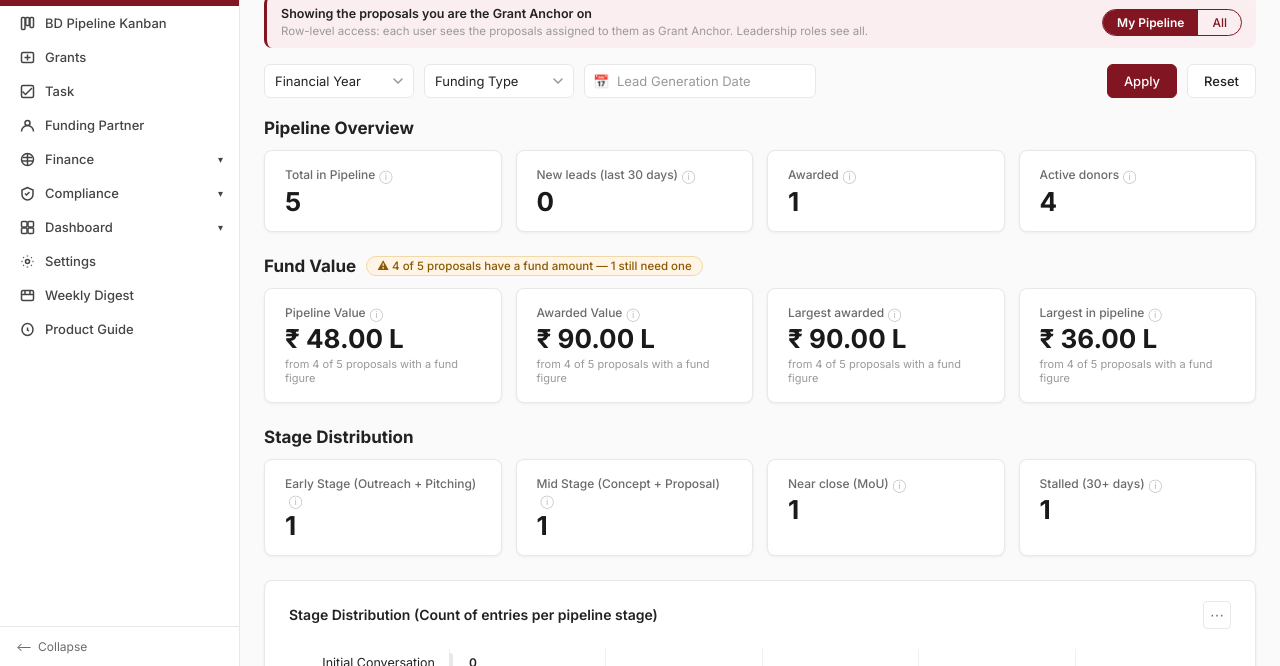
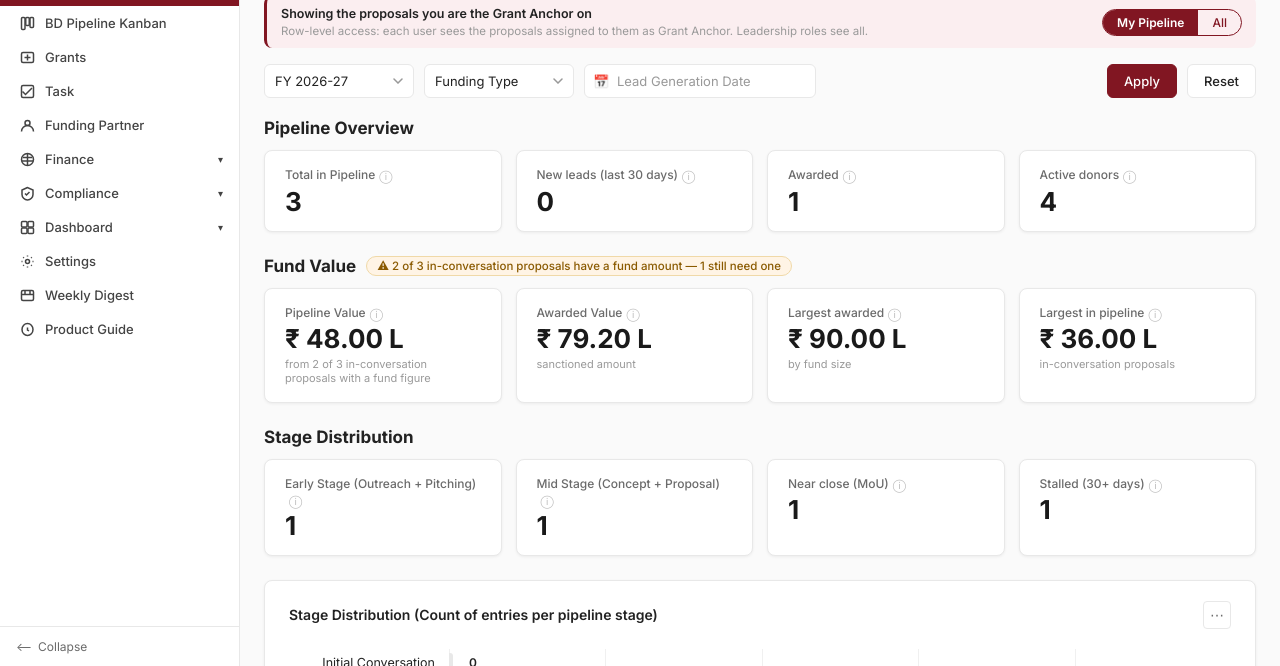
Before and after one commit to prody-dris/trisight-bd-pipeline-wireframe, a plain HTML site: page index.html in a window 1280 px wide. Shown: the part 134-800 px from the top of the page. Drawn offline with Linux system fonts and the light colour scheme.

Commit message:
v7: client feedback (2026-06-11 call) — In-Conversation bucket + stage/finance rework
- Define 'In Conversation' active bucket: Initial Outreach -> MoU Signed (excl. Awarded, On Hold, Not Secured)
- Apply bucket as denominator: Total in Pipeline, Finance Total, Pipeline Value, Largest in Pipeline, Stalled
- Split single 'MoU' stage into 'MoU WIP' + 'MoU Signed' (taxonomy, chart, glossary, pills, dataset)
- Stalled = In-Conversation & 30+ days; 'advanced' now MoU WIP + MoU Signed
- Awarded Value = sanctioned amount (not fund requested); added sanctioned to dummy awarded records
- Stage Distribution bars coloured per stage (maroon ramp; green=Awarded, grey=Hold, red=Lost)
- Not Secured table: added Grant Anchor + Amount columns
- Filter default = FY 2026-27
- Drill-down column standardisation held pending client decision (v6 system-faithful list untouched)

Co-Authored-By: Claude Opus 4.8 (1M context) <noreply@anthropic.com>

```diff
--- a/index.html
+++ b/index.html
@@ -1917,6 +1917,7 @@
       <div class="filter-bar">
         <select class="filter-select" id="filterFY">
           <option value="">Financial Year</option>
+          <option value="fy2627" selected>FY 2026-27</option>
           <option value="fy2526">FY 2025-26</option>
           <option value="fy2425">FY 2024-25</option>
         </select>
@@ -2068,8 +2069,12 @@
                 <span class="glossary-meaning">A full proposal has been submitted to the donor.</span>
               </div>
               <div class="glossary-item">
-                <span class="glossary-stage">MoU (incl. MoU WIP)</span>
-                <span class="glossary-meaning">Memorandum of Understanding — the near-final agreement before the grant. 'WIP' means it is still being drafted.</span>
+                <span class="glossary-stage">MoU WIP</span>
+                <span class="glossary-meaning">Memorandum of Understanding still being drafted.</span>
+              </div>
+              <div class="glossary-item">
+                <span class="glossary-stage">MoU Signed</span>
+                <span class="glossary-meaning">The MoU has been signed — the near-final agreement before the grant is in place.</span>
               </div>
               <div class="glossary-item">
                 <span class="glossary-stage">Grant Awarded</span>
@@ -2099,7 +2104,7 @@
         <div class="card-row card-row-3">
           <div class="stat-card" data-segment="fin-total">
             <span class="drill-icon">↗</span>
-            <div class="card-label">Total Proposals<span class="tip">ⓘ<span class="tip-bubble">Count of all proposals in your scope.</span></span></div>
+            <div class="card-label">Total Proposals<span class="tip">ⓘ<span class="tip-bubble">Proposals currently in conversation — Initial Outreach through MoU Signed. Excludes Awarded, On Hold and Not Secured.</span></span></div>
             <div class="card-value" id="m-fin-total">—</div>
           </div>
           <div class="stat-card" data-segment="fin-with-fund">
@@ -2286,8 +2291,10 @@
               <tr>
                 <th>S.No.</th>
                 <th>Proposal Name</th>
+                <th>Grant Anchor</th>
                 <th>Donor Name</th>
                 <th>Funding Type</th>
+                <th>Amount</th>
                 <th>Reason</th>
                 <th>Stage</th>
                 <th>Re-engage</th>
@@ -2330,7 +2337,7 @@
           </div>
           <div class="stat-card" data-segment="stalled-advanced">
             <span class="drill-icon">↗</span>
-            <div class="card-label">Stalled at advanced stages (Concept + Proposal + MoU)<span class="tip">ⓘ<span class="tip-bubble">Stalled opportunities that were already close to a deal — the most urgent to chase.</span></span></div>
+            <div class="card-label">Stalled at advanced stages (Concept + Proposal + MoU WIP + MoU Signed)<span class="tip">ⓘ<span class="tip-bubble">Stalled opportunities that were already close to a deal — the most urgent to chase.</span></span></div>
             <div class="card-value" id="m-stalled-advanced">—</div>
           </div>
         </div>
@@ -2560,18 +2567,18 @@
      DATASET — single source of truth
   ================================================================ */
   const PROPOSALS = [
-    {id:'P-001', name:'Rural WASH Initiative',        donor:'Asha Kiran Trust',     anchor:'Grant Anchor 1',  stage:'MoU',                  funding:'Indian',  fund:36.0, days:12, lostReason:'', reengage:''},
+    {id:'P-001', name:'Rural WASH Initiative',        donor:'Asha Kiran Trust',     anchor:'Grant Anchor 1',  stage:'MoU WIP',              funding:'Indian',  fund:36.0, days:12, lostReason:'', reengage:''},
     {id:'P-002', name:'Girls Education Access',        donor:'Vidya Foundation',     anchor:'Grant Anchor 1',  stage:'Initial outreach',     funding:'Indian',  fund:null, days:42, lostReason:'', reengage:''},
     {id:'P-003', name:'Clean Energy Villages',         donor:'GreenEarth Fund',      anchor:'Grant Anchor 1',  stage:'Concept Note',         funding:'Foreign', fund:12.0, days:8,  lostReason:'', reengage:''},
-    {id:'P-004', name:'Farmer Livelihoods Programme',  donor:'Annadata Trust',       anchor:'Grant Anchor 1',  stage:'Grant Awarded',        funding:'Indian',  fund:90.0, days:3,  lostReason:'', reengage:''},
+    {id:'P-004', name:'Farmer Livelihoods Programme',  donor:'Annadata Trust',       anchor:'Grant Anchor 1',  stage:'Grant Awarded',        funding:'Indian',  fund:90.0, days:3,  lostReason:'', reengage:'', sanctioned:79.2},
     {id:'P-005', name:'Maternal Health Drive',         donor:'Arogya Foundation',    anchor:'Grant Anchor 1',  stage:'Lost opportunity',     funding:'Indian',  fund:5.0,  days:20, lostReason:'Donor priorities did not match the programme', reengage:''},
     {id:'P-006', name:'Watershed Management',          donor:'BlueDrop Foundation',  anchor:'Rahul Verma', stage:'Initial outreach',     funding:'Foreign', fund:22.0, days:41, lostReason:'', reengage:''},
-    {id:'P-007', name:'Skill Development Hubs',        donor:'Kaushal Trust',        anchor:'Rahul Verma', stage:'MoU',                  funding:'Indian',  fund:15.0, days:36, lostReason:'', reengage:''},
+    {id:'P-007', name:'Skill Development Hubs',        donor:'Kaushal Trust',        anchor:'Rahul Verma', stage:'MoU Signed',           funding:'Indian',  fund:15.0, days:36, lostReason:'', reengage:''},
     {id:'P-008', name:'Nutrition for Children',        donor:'Poshan Fund',          anchor:'Rahul Verma', stage:'Initial Conversation', funding:'Indian',  fund:null, days:5,  lostReason:'', reengage:''},
     {id:'P-009', name:'Digital Literacy Rural',        donor:'TechSeva Foundation',  anchor:'Anjali Rao',  stage:'Initial outreach',     funding:'Indian',  fund:8.0,  days:42, lostReason:'', reengage:''},
-    {id:'P-010', name:'Women Entrepreneurship',        donor:'Shakti Trust',         anchor:'Anjali Rao',  stage:'Grant Awarded',        funding:'Foreign', fund:50.0, days:6,  lostReason:'', reengage:''},
+    {id:'P-010', name:'Women Entrepreneurship',        donor:'Shakti Trust',         anchor:'Anjali Rao',  stage:'Grant Awarded',        funding:'Foreign', fund:50.0, days:6,  lostReason:'', reengage:'', sanctioned:44.0},
     {id:'P-011', name:'Sanitation Coverage',           donor:'Nirmal Fund',          anchor:'Anjali Rao',  stage:'Lost opportunity',     funding:'Indian',  fund:null, days:25, lostReason:'Lapsed before the concept note stage', reengage:'Yes'},
-    {id:'P-012', name:'Tribal Health Outreach',        donor:'Vanbandhu Trust',      anchor:'Sameer Khan', stage:'MoU',                  funding:'Indian',  fund:null, days:38, lostReason:'', reengage:''},
+    {id:'P-012', name:'Tribal Health Outreach',        donor:'Vanbandhu Trust',      anchor:'Sameer Khan', stage:'MoU WIP',              funding:'Indian',  fund:null, days:38, lostReason:'', reengage:''},
     {id:'P-013', name:'Water Conservation',            donor:'AquaLife Foundation',  anchor:'Sameer Khan', stage:'Lost opportunity',     funding:'Indian',  fund:12.0, days:30, lostReason:'Geography did not align', reengage:''},
     {id:'P-014', name:'Renewable Microgrids',          donor:'SolarAid',             anchor:'Sameer Khan', stage:'Lost opportunity',     funding:'Foreign', fund:null, days:18, lostReason:'Lost to a competing proposal', reengage:''},
   ];
@@ -2604,14 +2611,17 @@
 
   const EARLY_STAGES  = ['Initial Conversation', 'Initial outreach'];
   const MID_STAGES    = ['Concept Note', 'Proposal'];
-  const ACTIVE_STAGES = new Set(['Initial Conversation', 'Initial outreach', 'Concept Note', 'Proposal', 'MoU', 'Project on Hold']);
+  const ACTIVE_STAGES = new Set(['Initial Conversation', 'Initial outreach', 'Concept Note', 'Proposal', 'MoU WIP', 'MoU Signed', 'Project on Hold']);
   const TERMINAL      = new Set(['Grant Awarded', 'Lost opportunity']);
+
+  const IN_CONVERSATION = new Set(['Initial Conversation', 'Initial outreach', 'Concept Note', 'Proposal', 'MoU WIP', 'MoU Signed']);
+  function isInConversation(p) { return IN_CONVERSATION.has(p.stage); }
 
   function isActive(p) {
     return !TERMINAL.has(p.stage);
   }
   function isStalled(p) {
-    return p.days > 30 && p.stage !== 'Grant Awarded' && p.stage !== 'Lost opportunity';
+    return p.days > 30 && isInConversation(p);
   }
 
   /* ================================================================
@@ -2622,11 +2632,25 @@
     'Initial outreach',
     'Concept Note',
     'Proposal',
-    'MoU',
+    'MoU WIP',
+    'MoU Signed',
     'Grant Awarded',
     'Project on Hold',
     'Lost opportunity',
   ];
+
+  /* Stage bar colours — maroon ramp, terminal stages distinct */
+  const STAGE_COLORS = {
+    'Initial Conversation': '#d89098',
+    'Initial outreach':     '#cc7a84',
+    'Concept Note':         '#b85060',
+    'Proposal':             '#a83a4b',
+    'MoU WIP':              '#8f2233',
+    'MoU Signed':           '#811622',
+    'Grant Awarded':        '#2e7d52',
+    'Project on Hold':      '#9e9e9e',
+    'Lost opportunity':     '#c0392b',
+  };
 
   /* ================================================================
      CURRENT SCOPE STATE
@@ -2663,7 +2687,7 @@
     /* ==============================================================
        SECTION 1: PIPELINE OVERVIEW
     ============================================================== */
-    const total          = proposals.length;
+    const total          = proposals.filter(isInConversation).length;
     const newLeads       = proposals.filter(p => p.days <= 30 && EARLY_STAGES.includes(p.stage)).length;
     const awardedCount   = proposals.filter(p => p.stage === 'Grant Awarded').length;
     const activeDonors   = distinctDonors(proposals.filter(p => p.stage !== 'Lost opportunity'));
@@ -2676,47 +2700,47 @@
     /* ==============================================================
        SECTION 2: FUND VALUE
     ============================================================== */
-    const withFund    = proposals.filter(p => p.fund !== null).length;
-    const withoutFund = total - withFund;
-
-    // Pipeline Value: active (not awarded, not lost) with fund
-    const pipelineProposals = proposals.filter(p =>
-      p.stage !== 'Grant Awarded' && p.stage !== 'Lost opportunity' && p.fund !== null
-    );
-    const pipelineValue = sumFund(pipelineProposals);
-
-    // Awarded Value: awarded with fund
-    const awardedProposals = proposals.filter(p => p.stage === 'Grant Awarded' && p.fund !== null);
-    const awardedValue = sumFund(awardedProposals);
-
-    const largestAwarded  = maxFund(proposals.filter(p => p.stage === 'Grant Awarded'));
-    const largestPipeline = maxFund(proposals.filter(p =>
-      p.stage !== 'Grant Awarded' && p.stage !== 'Lost opportunity'
-    ));
-
-    const noteText = `from ${withFund} of ${total} proposals with a fund figure`;
+    // Pipeline Value: In Conversation proposals with a fund figure
+    const inConvProposals = proposals.filter(isInConversation);
+    const inConvWithFund  = inConvProposals.filter(p => p.fund !== null);
+    const pipelineValue   = sumFund(inConvWithFund);
+
+    // Awarded Value: sum sanctioned (fallback to fund) for awarded proposals
+    const awardedProposals = proposals.filter(p => p.stage === 'Grant Awarded');
+    const awardedValue = awardedProposals.reduce((acc, p) => {
+      const amt = p.sanctioned !== undefined ? p.sanctioned : (p.fund !== null ? p.fund : 0);
+      return acc + amt;
+    }, 0);
+
+    const largestAwarded  = maxFund(awardedProposals);
+    const largestPipeline = maxFund(inConvProposals);
+
+    const inConvTotal   = inConvProposals.length;
+    const inConvFundCnt = inConvWithFund.length;
+    const inConvMissing = inConvTotal - inConvFundCnt;
 
     document.getElementById('m-coverage-chip').textContent =
-      `⚠ ${withFund} of ${total} proposals have a fund amount — ${withoutFund} still need one`;
+      `⚠ ${inConvFundCnt} of ${inConvTotal} in-conversation proposals have a fund amount — ${inConvMissing} still need one`;
 
     document.getElementById('m-pipeline-value').textContent      = fmtFund(pipelineValue);
-    document.getElementById('m-pipeline-value-note').textContent = noteText;
+    document.getElementById('m-pipeline-value-note').textContent =
+      `from ${inConvFundCnt} of ${inConvTotal} in-conversation proposals with a fund figure`;
 
     document.getElementById('m-awarded-value').textContent      = fmtFund(awardedValue);
-    document.getElementById('m-awarded-value-note').textContent = noteText;
+    document.getElementById('m-awarded-value-note').textContent = 'sanctioned amount';
 
     document.getElementById('m-largest-awarded').textContent      = fmtFund(largestAwarded);
-    document.getElementById('m-largest-awarded-note').textContent = noteText;
+    document.getElementById('m-largest-awarded-note').textContent = 'by fund size';
 
     document.getElementById('m-largest-pipeline').textContent      = fmtFund(largestPipeline);
-    document.getElementById('m-largest-pipeline-note').textContent = noteText;
+    document.getElementById('m-largest-pipeline-note').textContent = 'in-conversation proposals';
 
     /* ==============================================================
        SECTION 3: STAGE DISTRIBUTION
     ============================================================== */
     const earlyCount   = proposals.filter(p => EARLY_STAGES.includes(p.stage)).length;
     const midCount     = proposals.filter(p => MID_STAGES.includes(p.stage)).length;
-    const mouCount     = proposals.filter(p => p.stage === 'MoU').length;
+    const mouCount     = proposals.filter(p => p.stage === 'MoU WIP' || p.stage === 'MoU Signed').length;
     const stalledCount = proposals.filter(isStalled).length;
 
     document.getElementById('m-early').textContent      = earlyCount;
@@ -2743,6 +2767,10 @@
       const cnt = stageCounts[stageName] || 0;
       const widthPct = cnt === 0 ? 0.5 : (cnt / maxCount) * 100;
       const zeroClass = cnt === 0 ? ' zero' : '';
+      const barColor = STAGE_COLORS[stageName] || '#811622';
+      const barStyle = cnt === 0
+        ? `width:${widthPct.toFixed(1)}%`
+        : `width:${widthPct.toFixed(1)}%;background:${barColor}`;
       chartHTML += `
         <div class="bar-row">
           <div class="bar-label">${stageName}</div>
@@ -2752,7 +2780,7 @@
               <div class="bar-gridline"></div><div class="bar-gridline"></div>
               <div class="bar-gridline"></div>
             </div>
-            <div class="bar-fill${zeroClass}" style="width:${widthPct.toFixed(1)}%">
+            <div class="bar-fill${zeroClass}" style="${barStyle}">
               <span class="bar-count">${cnt}</span>
             </div>
           </div>
@@ -2771,13 +2799,14 @@
     /* ==============================================================
        SECTION 5: FINANCIAL OVERVIEW
     ============================================================== */
+    const finTotal    = proposals.filter(isInConversation).length;
     const finWithFund = proposals.filter(p => p.fund !== null);
     const totalFundAsk = sumFund(finWithFund);
 
-    document.getElementById('m-fin-total').textContent         = total;
+    document.getElementById('m-fin-total').textContent         = finTotal;
     document.getElementById('m-fin-with-fund').textContent     = finWithFund.length;
     document.getElementById('m-fin-total-ask').textContent     = fmtFund(totalFundAsk);
-    document.getElementById('m-fin-total-ask-note').textContent = `from ${finWithFund.length} of ${total} proposals with a fund figure`;
+    document.getElementById('m-fin-total-ask-note').textContent = `from ${finWithFund.length} of ${proposals.length} proposals with a fund figure`;
 
     // Table: proposals where fund != null
     const finTbody = document.getElementById('tbody-fin-overview');
@@ -2807,13 +2836,15 @@
 
     const lostTbody = document.getElementById('tbody-lost-opp');
     lostTbody.innerHTML = lostProposals.length === 0
-      ? '<tr><td colspan="8" style="text-align:center;color:var(--text-muted);padding:20px;">No lost opportunities in this view.</td></tr>'
+      ? '<tr><td colspan="10" style="text-align:center;color:var(--text-muted);padding:20px;">No lost opportunities in this view.</td></tr>'
       : lostProposals.map((p, i) => `
           <tr>
             <td>${i + 1}</td>
             <td>${p.name}</td>
+            <td>${p.anchor}</td>
             <td>${p.donor}</td>
             <td>${p.funding}</td>
+            <td>${p.fund !== null ? fmtFund(p.fund) : '—'}</td>
             <td>${p.lostReason || '<span class="muted">—</span>'}</td>
             <td>Lost opportunity</td>
             <td>${p.reengage === 'Yes' ? '<span class="badge-yes">Yes</span>' : '<span style="color:var(--text-muted);">—</span>'}</td>
@@ -2826,7 +2857,7 @@
     const stalledProposals  = proposals.filter(isStalled);
     const stalledValue      = sumFund(stalledProposals);
     const stalledAdvanced   = stalledProposals.filter(p =>
-      ['Concept Note', 'Proposal', 'MoU'].includes(p.stage)
+      ['Concept Note', 'Proposal', 'MoU WIP', 'MoU Signed'].includes(p.stage)
     ).length;
 
     document.getElementById('m-stalled-count').textContent    = stalledProposals.length;
@@ -2852,19 +2883,19 @@
      SEGMENT → FILTER MAP (for drill-down modal)
   ================================================================ */
   const SEGMENT_FILTERS = {
-    'total':          { label: 'Total in Pipeline',                fn: p => true },
+    'total':          { label: 'Total in Pipeline',                fn: isInConversation },
     'new-leads':      { label: 'New Leads (last 30 days)',         fn: p => p.days <= 30 && EARLY_STAGES.includes(p.stage) },
     'awarded':        { label: 'Awarded',                          fn: p => p.stage === 'Grant Awarded' },
     'active-donors':  { label: 'Active Donors',                    fn: p => p.stage !== 'Lost opportunity' },
-    'pipeline-value': { label: 'Pipeline Value',                   fn: p => p.stage !== 'Grant Awarded' && p.stage !== 'Lost opportunity' && p.fund !== null },
+    'pipeline-value': { label: 'Pipeline Value',                   fn: p => isInConversation(p) && p.fund !== null },
     'awarded-value':  { label: 'Awarded Value',                    fn: p => p.stage === 'Grant Awarded' && p.fund !== null },
     'largest-awarded':{ label: 'Largest Awarded',                  fn: p => p.stage === 'Grant Awarded' && p.fund !== null },
-    'largest-pipeline':{ label: 'Largest in Pipeline',             fn: p => p.stage !== 'Grant Awarded' && p.stage !== 'Lost opportunity' && p.fund !== null },
+    'largest-pipeline':{ label: 'Largest in Pipeline',             fn: p => isInConversation(p) && p.fund !== null },
     'early':          { label: 'Early Stage',                      fn: p => EARLY_STAGES.includes(p.stage) },
     'mid':            { label: 'Mid Stage (Concept + Proposal)',   fn: p => MID_STAGES.includes(p.stage) },
-    'mou':            { label: 'Near Close (MoU)',                 fn: p => p.stage === 'MoU' },
+    'mou':            { label: 'Near Close (MoU)',                 fn: p => p.stage === 'MoU WIP' || p.stage === 'MoU Signed' },
     'stalled-card':   { label: 'Stalled (30+ days)',               fn: isStalled },
-    'fin-total':      { label: 'Total Proposals',                  fn: p => true },
+    'fin-total':      { label: 'Total Proposals',                  fn: isInConversation },
     'fin-with-fund':  { label: 'Proposals with Fund',              fn: p => p.fund !== null },
     'fin-total-ask':  { label: 'Total Fund Ask',                   fn: p => p.fund !== null },
     'lost-count':     { label: 'Not Secured',                      fn: p => p.stage === 'Lost opportunity' },
@@ -2872,7 +2903,7 @@
     'reengage':       { label: 'Worth Re-engaging',                fn: p => p.stage === 'Lost opportunity' && p.reengage === 'Yes' },
     'stalled-count':  { label: 'Stalled',                          fn: isStalled },
     'stalled-value':  { label: 'Stalled Value',                    fn: p => isStalled(p) && p.fund !== null },
-    'stalled-advanced':{ label: 'Stalled at Advanced Stages',      fn: p => isStalled(p) && ['Concept Note','Proposal','MoU'].includes(p.stage) },
+    'stalled-advanced':{ label: 'Stalled at Advanced Stages',      fn: p => isStalled(p) && ['Concept Note','Proposal','MoU WIP','MoU Signed'].includes(p.stage) },
   };
 
   /* ================================================================
@@ -2994,7 +3025,7 @@
     if (stage === 'Grant Awarded')    return 'status-pill stage-awarded';
     if (stage === 'Lost opportunity') return 'status-pill stage-lost';
     if (stage === 'Project on Hold')  return 'status-pill stage-hold';
-    if (stage === 'MoU')              return 'status-pill stage-mou';
+    if (stage === 'MoU WIP' || stage === 'MoU Signed') return 'status-pill stage-mou';
     if (stage === 'Concept Note' || stage === 'Proposal') return 'status-pill stage-concept';
     return 'status-pill stage-early';
   }
@@ -3086,7 +3117,8 @@
     'Initial outreach':     'dot-early',
     'Concept Note':         'dot-proposal',
     'Proposal':             'dot-proposal',
-    'MoU':                  'dot-mou',
+    'MoU WIP':              'dot-mou',
+    'MoU Signed':           'dot-mou',
     'Grant Awarded':        'dot-awarded',
     'Project on Hold':      'dot-hold',
     'Lost opportunity':     'dot-lost',
```
